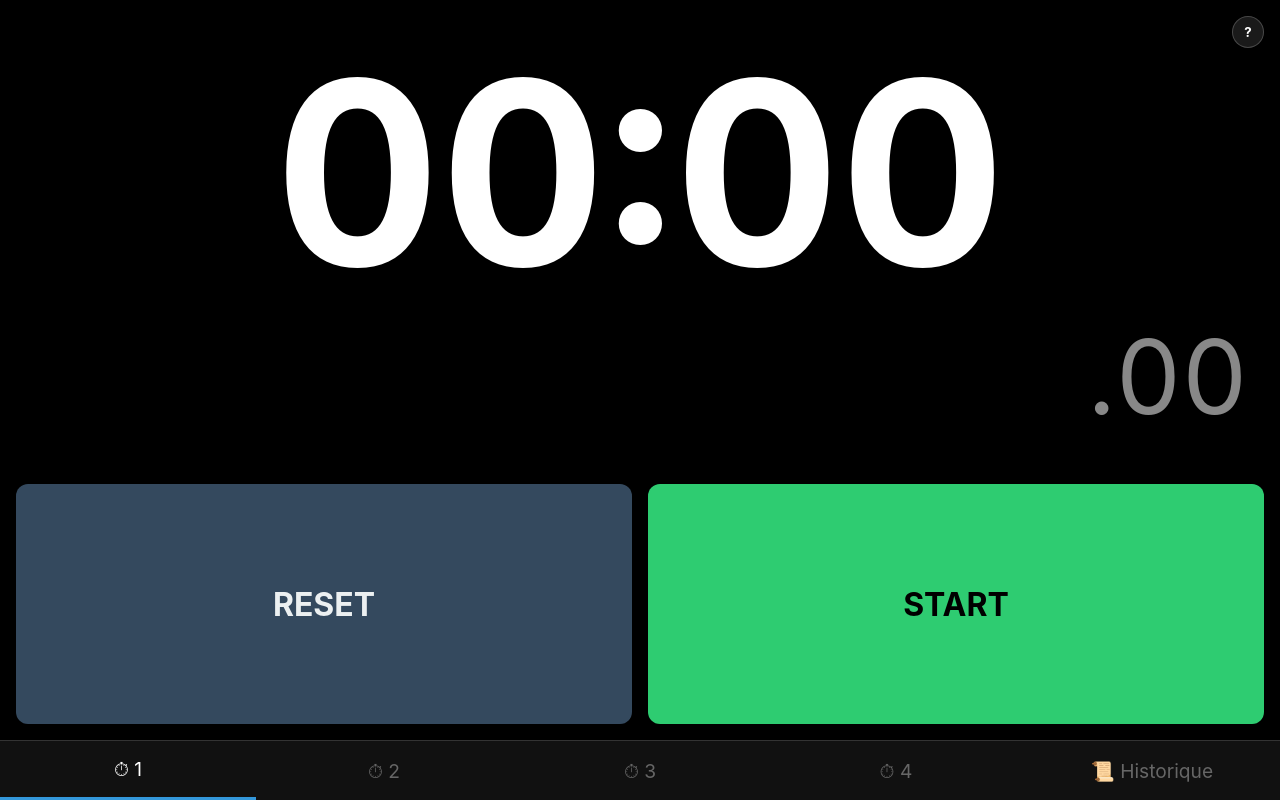
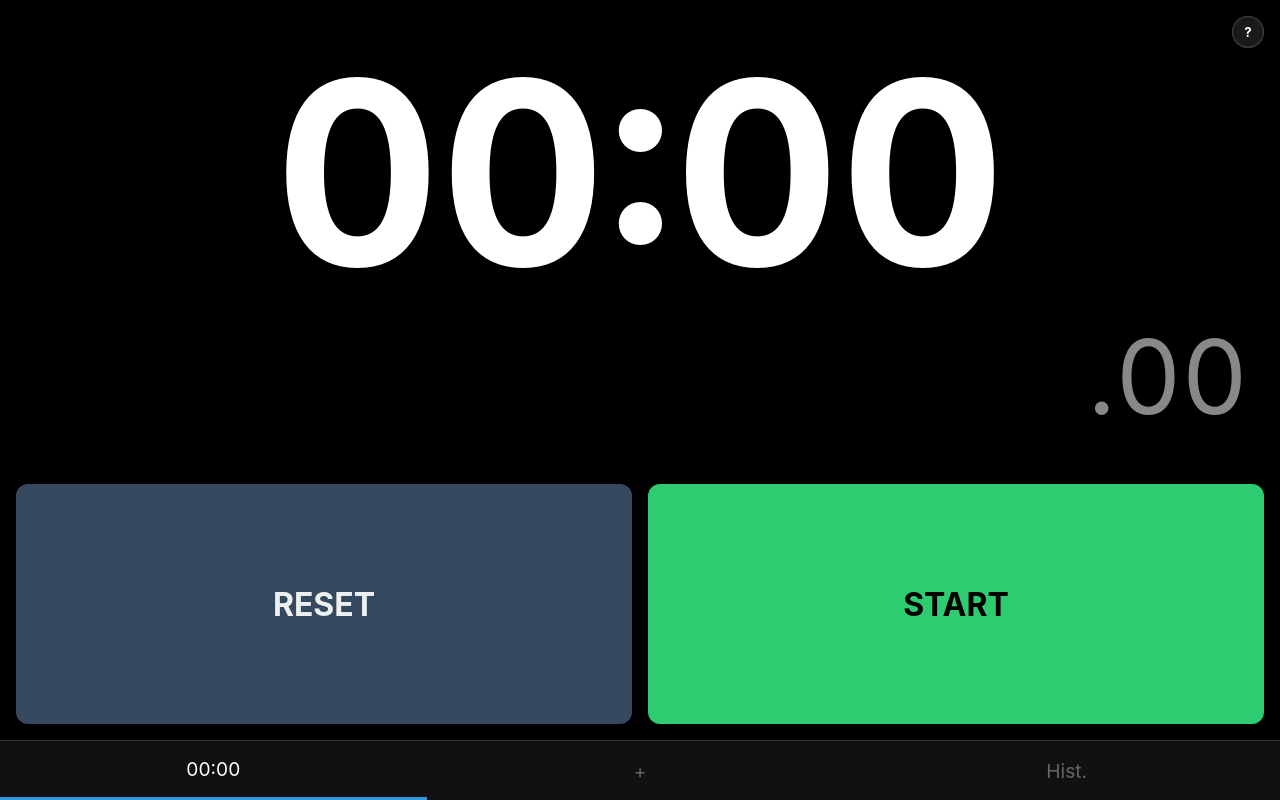
Before and after one commit to michaelravedoni/pwa-offline-chrono, a Vue app: page / in a window 1280 px wide. Built offline with nearby package versions, Linux system fonts and the light colour scheme.

Commit message:
feat: Implement dynamic stopwatch creation and display elapsed time in tabs, backed by reactive stopwatch instances and prop handling.

```diff
--- a/src/App.vue
+++ b/src/App.vue
@@ -6,12 +6,32 @@ import HelpModal from './components/HelpModal.vue'
 import { useChronosStore } from './stores/chronos'
 
 const activeTab = ref(0)
-const tabs = [0, 1, 2, 3]
+const activeChronosCount = ref(1)
 const HISTORY_TAB = 4
+const showHelp = ref(false)
+const { instances: chronos } = useChronosStore()
 
-const showHelp = ref(false)
+const addChrono = () => {
+  if (activeChronosCount.value < 4) {
+    activeChronosCount.value++
+    activeTab.value = activeChronosCount.value - 1
+  }
+}
 
-const { instances: chronos } = useChronosStore()
+// Fonction utilitaire pour formater le temps dans l'onglet (MM:SS ou HH:MM:SS)
+const formatTabLabel = (ms) => {
+  if (!ms) return '00:00'
+  const seconds = Math.floor((ms / 1000) % 60)
+  const minutes = Math.floor((ms / 60000) % 60)
+  const hours = Math.floor(ms / 3600000)
+
+  const pad = (n) => n.toString().padStart(2, '0')
+
+  if (hours > 0) {
+    return `${pad(hours)}:${pad(minutes)}:${pad(seconds)}`
+  }
+  return `${pad(minutes)}:${pad(seconds)}`
+}
 </script>
 
 <template>
@@ -24,42 +44,57 @@ const { instances: chronos } = useChronosStore()
 
     <!-- Tab Content -->
     <div class="content-area">
+      <!-- Dynamic Stopwatch Tabs -->
       <div
-        v-if="activeTab !== HISTORY_TAB"
+        v-for="index in activeChronosCount"
+        :key="index - 1"
+        v-show="activeTab === index - 1"
         class="tab-content"
       >
         <StopwatchView
-          :key="activeTab"
-          :id="`chrono-${activeTab}`"
-          :label="`Chrono ${activeTab + 1}`"
-          :stopwatch="chronos[activeTab]"
+          :id="`chrono-${index - 1}`"
+          :label="`Chrono ${index}`"
+          :stopwatch="chronos[index - 1]"
         />
       </div>
 
       <!-- History Tab -->
-      <div v-if="activeTab === HISTORY_TAB" class="tab-content">
+      <div v-show="activeTab === HISTORY_TAB" class="tab-content">
           <HistoryView />
       </div>
     </div>
 
     <!-- Navigation Tabs -->
     <nav class="tab-bar">
+      <!-- Dynamic Chrono Tabs -->
       <button
-        v-for="index in tabs"
-        :key="index"
+        v-for="i in activeChronosCount"
+        :key="i - 1"
         class="tab-btn"
-        :class="{ active: activeTab === index }"
-        @click="activeTab = index"
+        :class="{ active: activeTab === i - 1 }"
+        @click="activeTab = i - 1"
       >
-        <span>⏱ {{ index + 1 }}</span>
+        <!-- Utilisation de la valeur 'elapsedTime' du chrono correspondant -->
+        <span class="tab-time">{{ formatTabLabel(chronos[i-1].elapsedTime) }}</span>
       </button>
 
+      <!-- Add Button -->
       <button
-        class="tab-btn"
+        v-if="activeChronosCount < 4"
+        class="tab-btn add-btn"
+        @click="addChrono"
+        title="Ajouter un chrono"
+      >
+        <span>+</span>
+      </button>
+
+      <!-- History Tab -->
+      <button
+        class="tab-btn history-btn"
         :class="{ active: activeTab === HISTORY_TAB }"
         @click="activeTab = HISTORY_TAB"
       >
-        <span>📜 Historique</span>
+        <span>Hist.</span>
       </button>
     </nav>
   </main>
--- a/src/components/StopwatchView.vue
+++ b/src/components/StopwatchView.vue
@@ -1,5 +1,5 @@
 <script setup>
-import { computed, ref, nextTick } from 'vue'
+import { computed, ref, nextTick, toRefs } from 'vue'
 import { useHistory } from '../composables/useHistory'
 import { formatTime } from '../utils/time'
 
@@ -14,13 +14,16 @@ const {
   stop,
   reset,
   addLap,
-  deleteLap,
+  deleteLap
+} = props.stopwatch
+
+const {
   elapsedTime,
   isRunning,
   laps,
   startTime,
   sessionStartTime
-} = props.stopwatch // Destructure from prop instead of calling hook
+} = toRefs(props.stopwatch)
 // startTime needed to check if reset? actually elapsedTime is enough.
 
 const { saveSession } = useHistory()
--- a/src/stores/chronos.js
+++ b/src/stores/chronos.js
@@ -3,7 +3,7 @@ import { useStopwatch } from '../composables/useStopwatch'
 
 // Create 4 persistent stopwatch instances
 // We use a reactive array to hold the state objects returned by useStopwatch
-const instances = []
+const instances = reactive([])
 
 for (let i = 0; i < 4; i++) {
     instances.push(useStopwatch())
```
